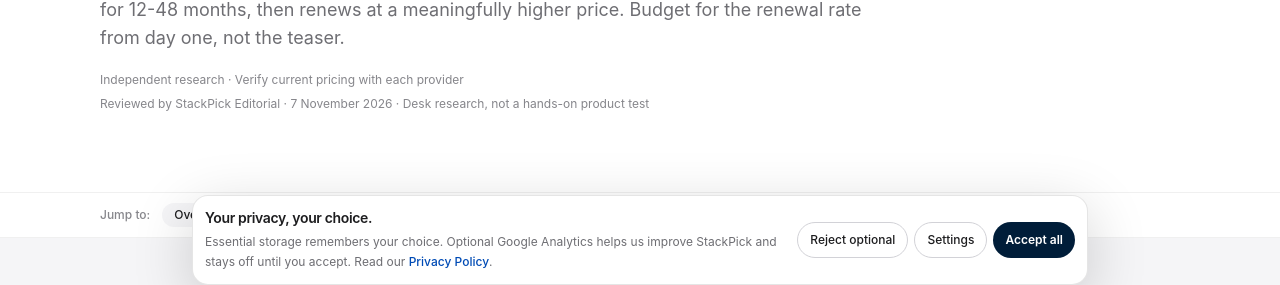
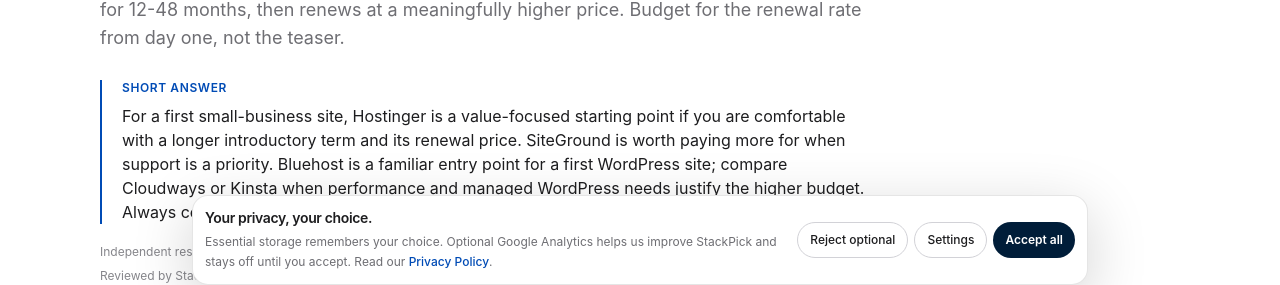
Before and after one commit to LinukaBandara/StackPick, a Next.js app: page /best/web-hosting in a window 1280 px wide. Shown: the part 491-776 px from the top of the page. Built offline with nearby package versions, Linux system fonts and the light colour scheme; no server answers.

Commit message:
Add decision summary to comparison guide

```diff
--- a/app/best/web-hosting/page.tsx
+++ b/app/best/web-hosting/page.tsx
@@ -13,6 +13,7 @@ export default function Page() {
     <ComparisonArticle
       title="Best Web Hosting for Small Business"
       slug="web-hosting"
+      quickAnswer="For a first small-business site, Hostinger is a value-focused starting point if you are comfortable with a longer introductory term and its renewal price. SiteGround is worth paying more for when support is a priority. Bluehost is a familiar entry point for a first WordPress site; compare Cloudways or Kinsta when performance and managed WordPress needs justify the higher budget. Always compare renewal, not teaser, pricing."
       reviewedOn="2026-11-07"
       intro="The number that matters most isn't the price you see advertised - it's the renewal price after your first term ends. Nearly every host in this category runs a low introductory rate for 12-48 months, then renews at a meaningfully higher price. Budget for the renewal rate from day one, not the teaser."
       pricingNote="Provider plan pages checked November 7, 2026. This is a shortlist, not a fixed-price ranking: introductory term, renewal price, billing length, data-center region, backups, migration, CDN, email, storage, visit/CPU limits, overage and support differ by plan. Compare the same workload and contract length, then confirm taxes, currency and renewal price at checkout. Sources: Hostinger https://www.hostinger.com/web-hosting; SiteGround https://www.siteground.com/web-hosting.htm; Bluehost https://www.bluehost.com/hosting/shared; Cloudways https://www.cloudways.com/en/pricing.php; Kinsta https://kinsta.com/wordpress-hosting/pricing/."
```
